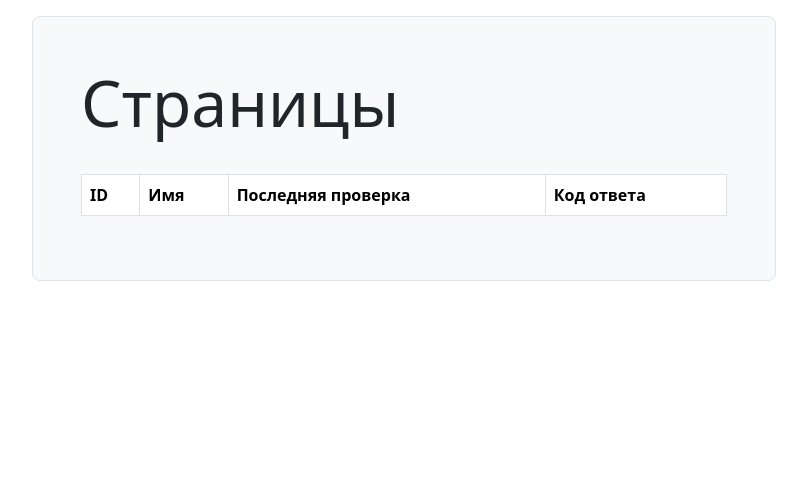
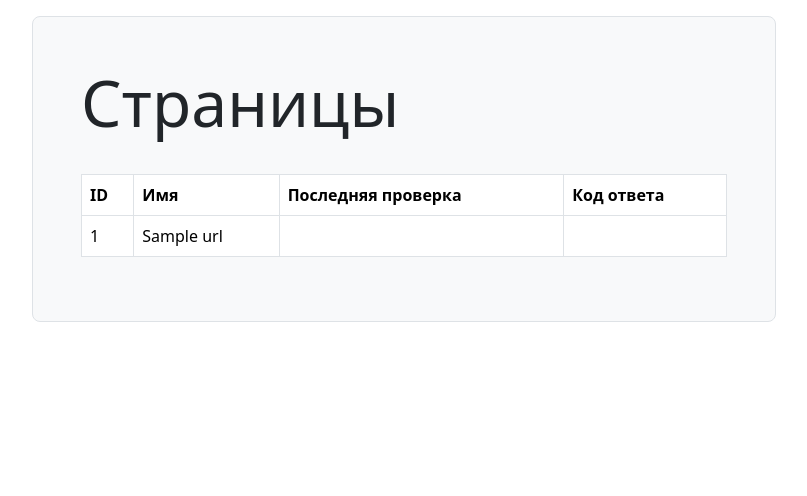
Before and after one commit to webAmoeba/page-analyzer, a Flask app: page /urls in a window 1280 px wide. Shown: the part 56-552 px from the top of the page, without its empty margins (236-1043 px from the left). Run offline with Flask 3, Linux system fonts and the light colour scheme; a database or web service that is not in the repository returns one stand-in record (values such as "Sample title"); lists and menus that the app fills with data are empty; some libraries are stand-ins or nearby versions.

Commit message:
feat: add functionality to display all URLs on the URLs page

```diff
--- a/page_analyzer/app.py
+++ b/page_analyzer/app.py
@@ -2,7 +2,7 @@ from flask import Flask, render_template, request
 from dotenv import load_dotenv
 import os
 import psycopg2
-from page_analyzer.db import get_url_data
+from page_analyzer.db import get_url_data, get_all_urls
 
 app = Flask(__name__)
 load_dotenv()
@@ -35,7 +35,8 @@ def home():
 
 @app.route("/urls")
 def urls():
-    return render_template('urls.html')
+    urls = get_all_urls()
+    return render_template('urls.html', urls=urls)
 
 
 @app.route('/urls/<id>')
--- a/page_analyzer/db.py
+++ b/page_analyzer/db.py
@@ -24,3 +24,13 @@ def get_url_data(url_id):
     cursor.close()
     conn.close()
     return dict(id=url_data[0], name=url_data[1], created_at=url_data[2])
+
+
+def get_all_urls():
+    conn = get_db()
+    cursor = conn.cursor()
+    cursor.execute("SELECT id, name FROM urls ORDER BY id DESC")
+    urls = cursor.fetchall()
+    cursor.close()
+    conn.close()
+    return [dict(id=url[0], name=url[1]) for url in urls]
--- a/page_analyzer/templates/urls.html
+++ b/page_analyzer/templates/urls.html
@@ -19,7 +19,14 @@
           </tr>
           </thead>
           <tbody>
-
+            {% for url in urls %}
+            <tr>
+              <td>{{ url.id }}</td>
+              <td>{{ url.name }}</td>
+              <td></td>
+              <td></td>
+            </tr>
+            {% endfor %}
           </tbody>
         </table>
       </div>
```
